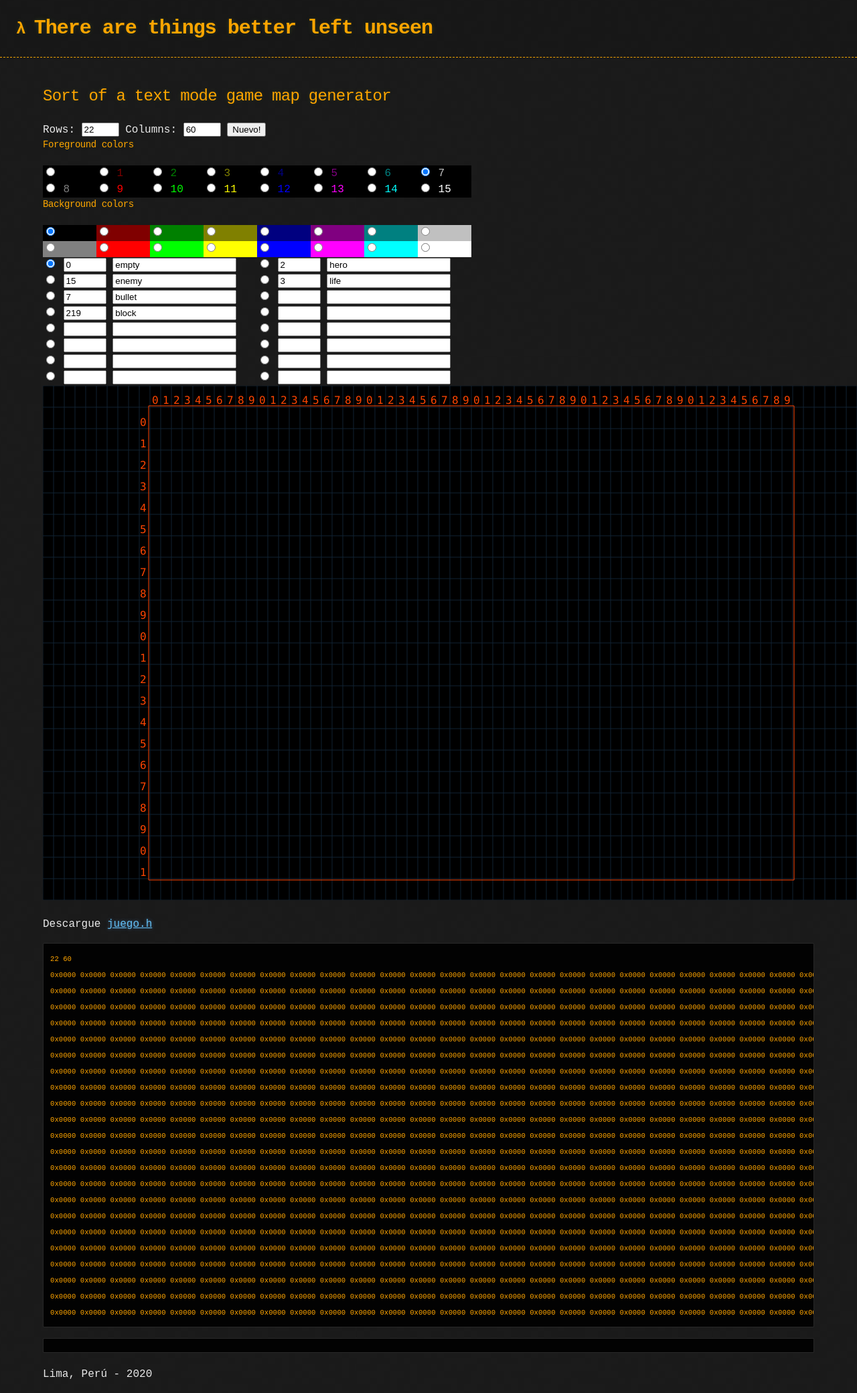
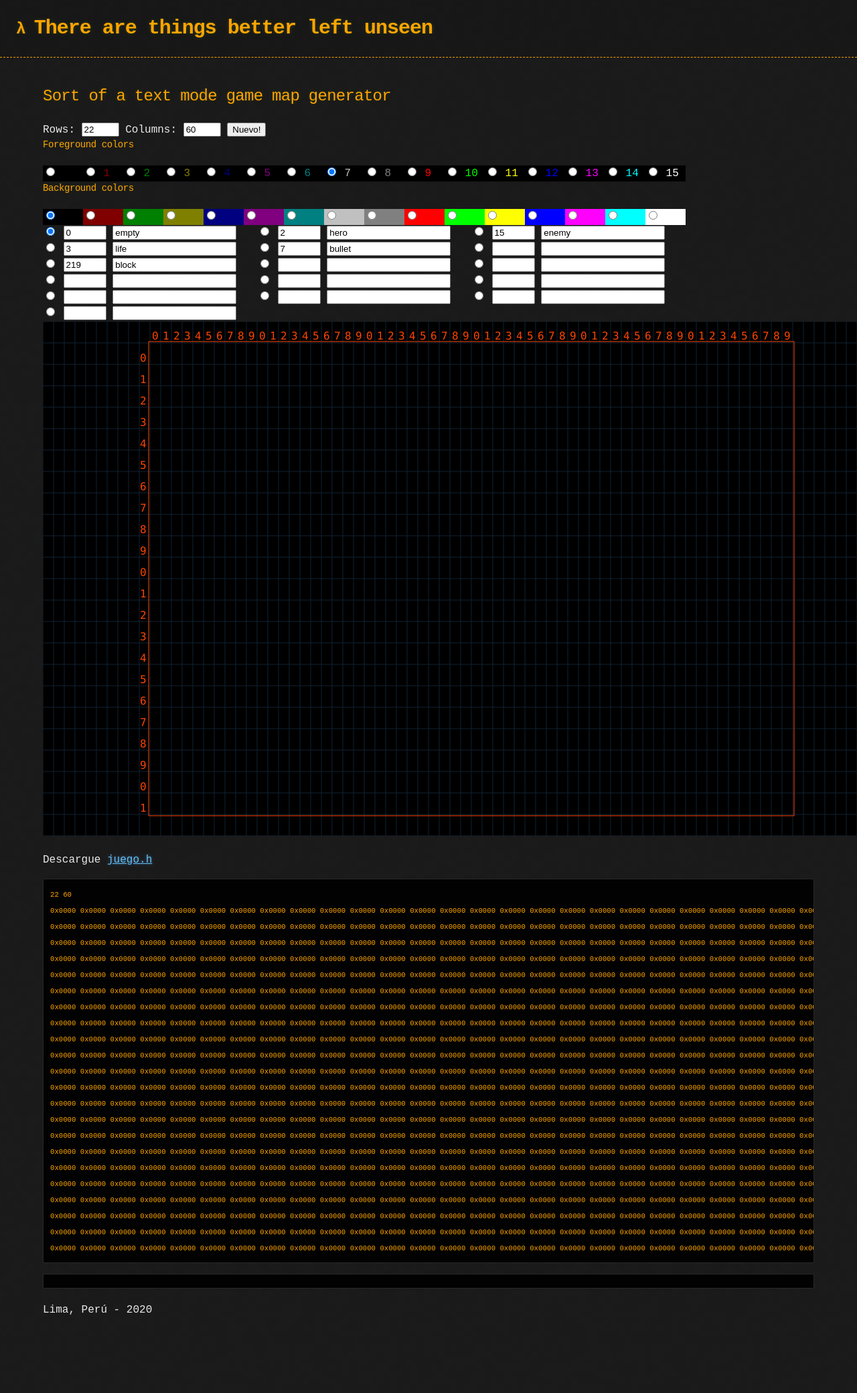
Before and after one commit to lmcanavals/lmcanavals.github.io, a Jekyll site: the page built from mapgen.html, in a window 1280 px wide. Shown: the whole page at 67% size. Built offline with Jekyll 4.4.1, drawn with Linux system fonts in a browser that asks for light colours; after the commit the page ends 1984 px from its top, so only the background shows below that.

Commit message:
Update mapgen.css

```diff
--- a/css/mapgen.css
+++ b/css/mapgen.css
@@ -3,11 +3,15 @@
 }
 .box1 {
   float: left;
-  width: 640px;
+  width: 960px;
 }
 .box2 {
   float: left;
-  width: 80px;
+  width: 60px;
+}
+.box3 {
+  float: left;
+  width: 320px;
 }
 .opt {
   float: left;
```
